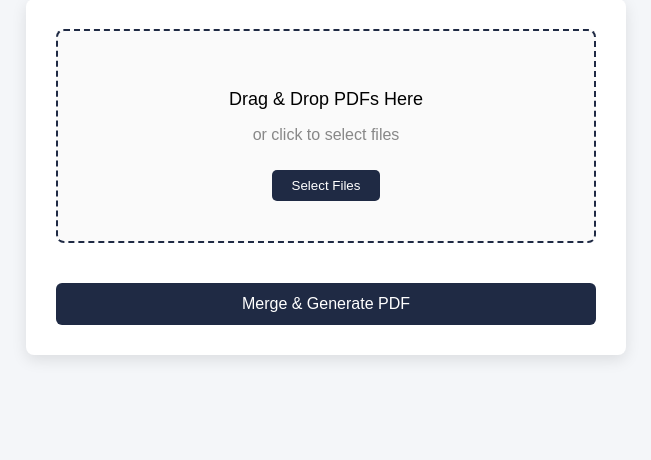
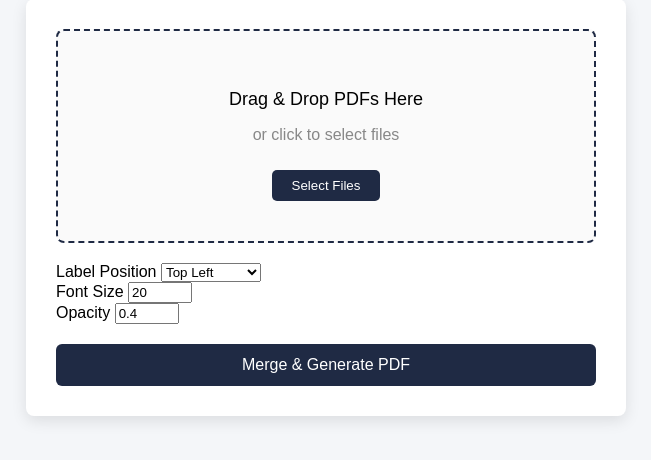
Before and after one commit to adilansariii/PDF-labelling-tool, a Flask app: page / in a window 1280 px wide. Shown: the part 192-652 px from the top of the page, without its empty margins (314-965 px from the left). Run offline with Flask 3, Linux system fonts and the light colour scheme.

Commit message:
Update index.html

```diff
--- a/templates/index.html
+++ b/templates/index.html
@@ -1,10 +1,12 @@
 <!DOCTYPE html>
 <html>
+
 <head>
 
     <title>Freespace PDF Processor</title>
 
-<link rel="stylesheet" href="{{ url_for('static', filename='style.css') }}">
+    <link rel="stylesheet"
+          href="{{ url_for('static', filename='style.css') }}">
 
 </head>
 
@@ -14,41 +16,157 @@
 
 <div class="container">
 
-<h1 class="logo">Freespace<span>.</span></h1>
-<h2 class="subtitle">PDF Tool</h2>
+    <h1 class="logo">
+        Freespace<span>.</span>
+    </h1>
+
+    <h2 class="subtitle">
+        PDF Tool
+    </h2>
 
     <div class="card">
 
+        <!-- DROP AREA -->
         <div id="drop-area">
 
-<p class="upload-text">Drag & Drop PDFs Here</p>
-<p class="small">or click to select files</p>
+            <p class="upload-text">
+                Drag & Drop PDFs Here
+            </p>
 
-<input type="file" id="fileInput" name="pdfs" multiple hidden>
+            <p class="small">
+                or click to select files
+            </p>
 
-<button class="select-btn" onclick="document.getElementById('fileInput').click()">
+            <input
+                type="file"
+                id="fileInput"
+                name="pdfs"
+                multiple
+                accept=".pdf"
+                hidden
+            >
+
+            <button
+                class="select-btn"
+                type="button"
+                onclick="document.getElementById('fileInput').click()"
+            >
                 Select Files
             </button>
 
         </div>
 
+        <!-- FILE LIST -->
         <ul id="fileList"></ul>
 
-<form id="uploadForm" action="/" method="POST" enctype="multipart/form-data">
+        <!-- FORM -->
+        <form
+            id="uploadForm"
+            action="/"
+            method="POST"
+            enctype="multipart/form-data"
+        >
 
-<input type="file" id="hiddenFiles" name="pdfs" multiple hidden>
+            <!-- HIDDEN FILE INPUT -->
+            <input
+                type="file"
+                id="hiddenFiles"
+                name="pdfs"
+                multiple
+                hidden
+            >
 
-<button type="submit" class="merge-btn">
+            <!-- POSITION -->
+            <div class="option-group">
+
+                <label>
+                    Label Position
+                </label>
+
+                <select name="position">
+
+                    <option value="top-left">
+                        Top Left
+                    </option>
+
+                    <option value="top-right">
+                        Top Right
+                    </option>
+
+                    <option value="bottom-left">
+                        Bottom Left
+                    </option>
+
+                    <option value="bottom-right">
+                        Bottom Right
+                    </option>
+
+                    <option value="center">
+                        Center
+                    </option>
+
+                </select>
+
+            </div>
+
+            <!-- FONT SIZE -->
+            <div class="option-group">
+
+                <label>
+                    Font Size
+                </label>
+
+                <input
+                    type="number"
+                    name="font_size"
+                    value="20"
+                    min="8"
+                    max="100"
+                >
+
+            </div>
+
+            <!-- OPACITY -->
+            <div class="option-group">
+
+                <label>
+                    Opacity
+                </label>
+
+                <input
+                    type="number"
+                    name="opacity"
+                    value="0.4"
+                    min="0.1"
+                    max="1"
+                    step="0.1"
+                >
+
+            </div>
+
+            <!-- SUBMIT -->
+            <button
+                type="submit"
+                class="merge-btn"
+            >
                 Merge & Generate PDF
             </button>
 
         </form>
 
-<div id="loading" class="loading hidden">
+        <!-- LOADING -->
+        <div
+            id="loading"
+            class="loading hidden"
+        >
             Processing PDFs...
         </div>
 
-<div id="alertBox" class="alert hidden"></div>
+        <!-- ALERT -->
+        <div
+            id="alertBox"
+            class="alert hidden"
+        ></div>
 
     </div>
 
@@ -63,35 +181,50 @@ const fileInput = document.getElementById("fileInput")
 const fileList = document.getElementById("fileList")
 const hiddenFiles = document.getElementById("hiddenFiles")
 
+// DRAG OVER
 dropArea.addEventListener("dragover", e => {
+
     e.preventDefault()
+
     dropArea.classList.add("highlight")
+
 })
 
+// DRAG LEAVE
 dropArea.addEventListener("dragleave", () => {
+
     dropArea.classList.remove("highlight")
+
 })
 
+// DROP
 dropArea.addEventListener("drop", e => {
 
     e.preventDefault()
+
     dropArea.classList.remove("highlight")
 
     handleFiles(e.dataTransfer.files)
 
 })
 
+// FILE SELECT
 fileInput.addEventListener("change", e => {
 
     handleFiles(e.target.files)
 
 })
 
+// HANDLE FILES
 function handleFiles(files){
 
     for(let file of files){
 
+        if(file.type === "application/pdf"){
+
             selectedFiles.push(file)
+
+        }
 
     }
 
@@ -99,16 +232,18 @@ renderList()
 
 }
 
+// RENDER LIST
 function renderList(){
 
-fileList.innerHTML=""
+    fileList.innerHTML = ""
 
     selectedFiles.forEach((file,index)=>{
 
-let li=document.createElement("li")
+        let li = document.createElement("li")
 
-li.innerHTML = file.name +
-' <button onclick="removeFile('+index+')">Remove</button>'
+        li.innerHTML =
+            file.name +
+            ' <button type="button" onclick="removeFile('+index+')">Remove</button>'
 
         fileList.appendChild(li)
 
@@ -116,18 +251,23 @@ fileList.appendChild(li)
 
 }
 
+// REMOVE FILE
 function removeFile(index){
 
     selectedFiles.splice(index,1)
+
     renderList()
 
 }
 
-document.getElementById("uploadForm").addEventListener("submit",function(e){
+// FORM SUBMIT
+document.getElementById("uploadForm")
+.addEventListener("submit", function(e){
 
-if(selectedFiles.length==0){
+    if(selectedFiles.length == 0){
 
         e.preventDefault()
+
         alert("Please upload at least one PDF")
 
         return
@@ -136,11 +276,13 @@ return
 
     const dt = new DataTransfer()
 
-selectedFiles.forEach(file=>dt.items.add(file))
+    selectedFiles.forEach(file => dt.items.add(file))
 
     hiddenFiles.files = dt.files
 
-document.getElementById("loading").classList.remove("hidden")
+    document
+    .getElementById("loading")
+    .classList.remove("hidden")
 
 })
 
```
Lines whose indentation alone changed are shown as unchanged.
